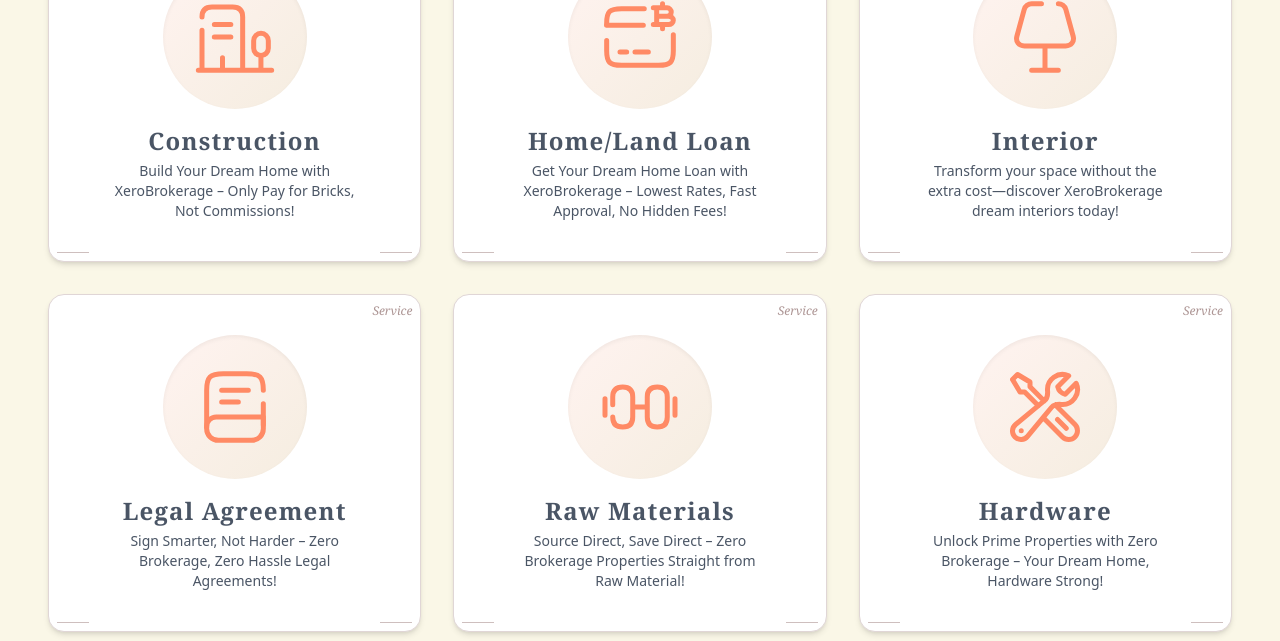
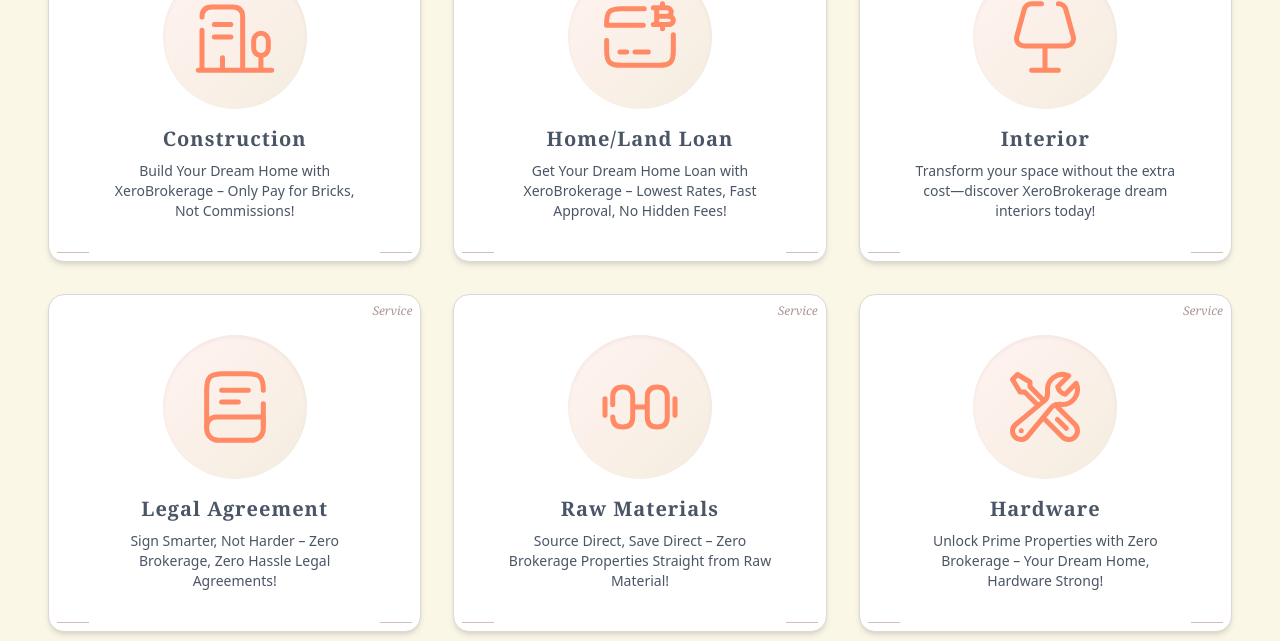
Before and after one commit to XeroBrokerage/website, a Next.js app: page / in a window 1280 px wide. Shown: the part 1800-2441 px from the top of the page. Built offline with nearby package versions, Linux system fonts and the light colour scheme; no server answers; the database is empty.

Commit message:
Fix: service overflow for sm devices

```diff
--- a/src/components/ui/Services.jsx
+++ b/src/components/ui/Services.jsx
@@ -138,10 +138,10 @@ const ServiceCard = ({ title, description, svgComponent }) => {
 
       {/* Service Details */}
       <div className='text-center'>
-        <h3 className='font-serif font-bold text-lg md:text-xl lg:text-2xl text-gray-600 mb-1 tracking-wider'>
+        <h3 className='font-serif font-bold text-sm md:text-base lg:text-xl text-gray-600 mb-1 md:mb-2 tracking-tight md:tracking-wider line-clamp-2'>
           {title}
         </h3>
-        <p className='font-light text-xs md:text-sm text-gray-600 px-2 md:px-4 leading-4 md:leading-5'>
+        <p className='font-light text-[0.7rem] md:text-xs lg:text-sm text-gray-600 px-1 md:px-3 leading-4 md:leading-5 line-clamp-4'>
           {description}
         </p>
       </div>
```
